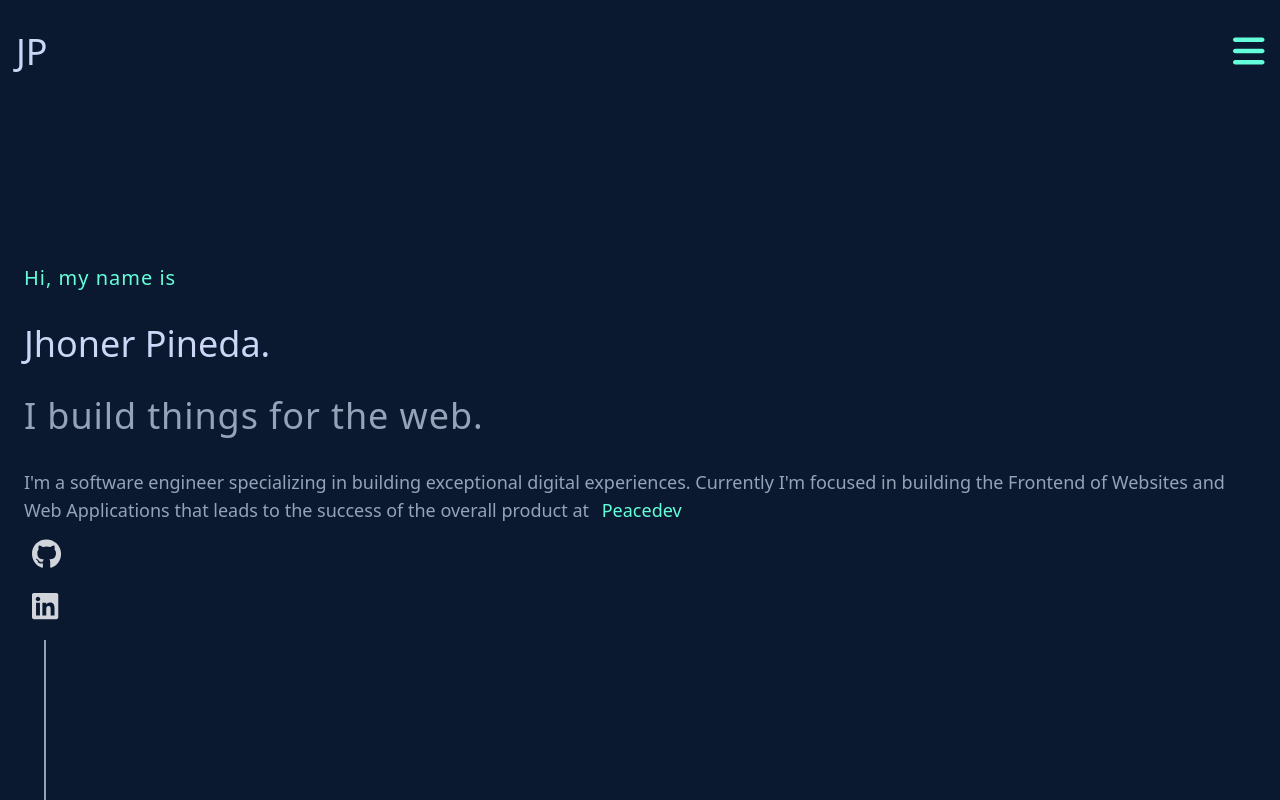
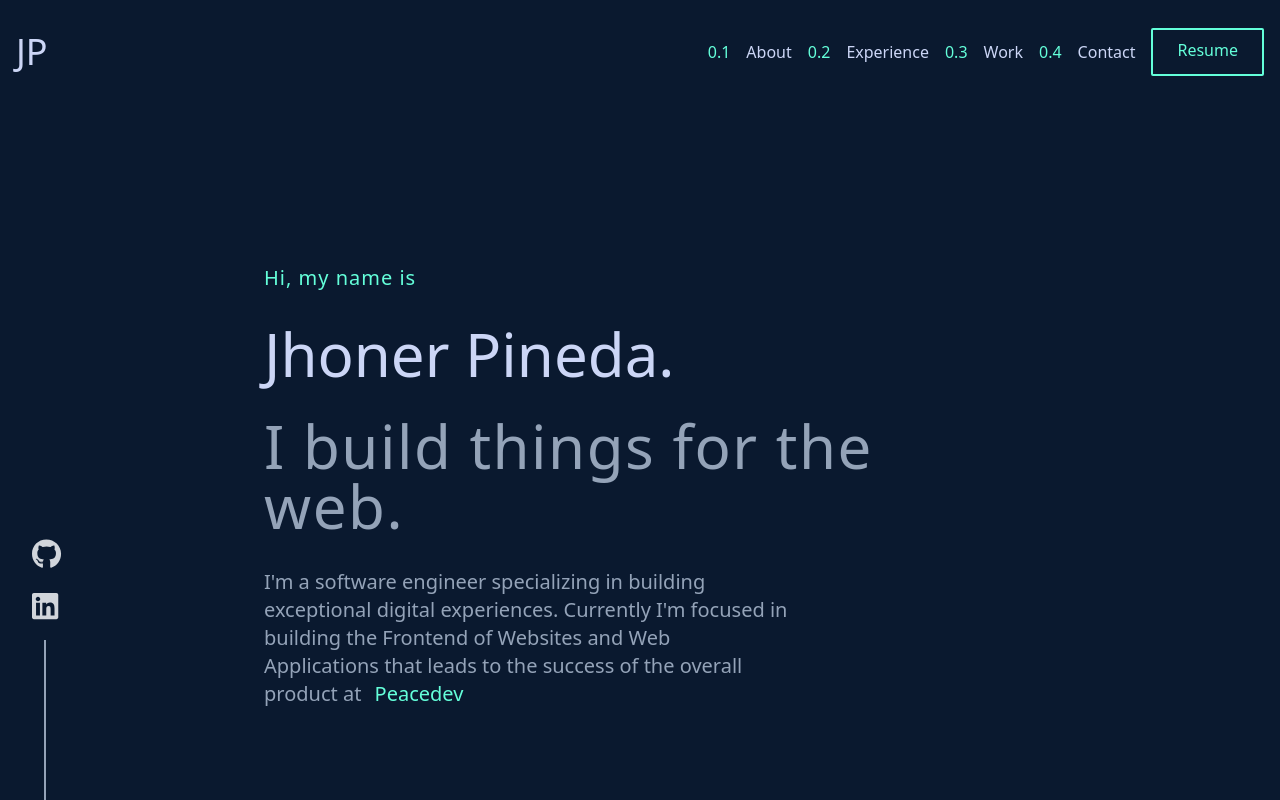
Before and after one commit to Zeroluffs/my-portafolio, a Next.js app: page / in a window 1280 px wide. Shown: the top 800 px of the page. Built offline with nearby package versions, Linux system fonts and the light colour scheme.

Commit message:
navbar responsive

```diff
--- a/components/NavigationBar.tsx
+++ b/components/NavigationBar.tsx
@@ -62,7 +62,7 @@ export function NavigationBar() {
         <div className="text-4xl text-lightState" id="Logo" ref={logoRef}>
           JP
         </div>
-        <ul className="flex-row justify-center hidden gap-4 desktop:flex ">
+        <ul className="flex-row justify-center hidden gap-4 laptop:flex ">
           {navigationRoutes.map((singleRoute) => {
             return (
               <NavigationLinks
@@ -83,7 +83,7 @@ export function NavigationBar() {
             Resume
           </a>
         </ul>
-        <button className="desktop:hidden" onClick={() => setIsOpen(!isOpen)}>
+        <button className="laptop:hidden" onClick={() => setIsOpen(!isOpen)}>
           <FontAwesomeIcon
             onClick={() => setIsOpen(!isOpen)}
             className="text-4xl text-leaf"
--- a/components/home/Home.tsx
+++ b/components/home/Home.tsx
@@ -26,7 +26,7 @@ export function HomePage() {
   return (
     <section id="Home" className="h-[80vh] ">
       <div
-        className="flex flex-col desktop:w-[800px] mx-auto mt-48 invisible px-[24px]"
+        className="flex flex-col  tablet:w-[800px] mx-auto mt-48 invisible px-[24px]"
         ref={page}
       >
         <p
@@ -35,17 +35,17 @@ export function HomePage() {
         >
           Hi, my name is
         </p>
-        <p className="mb-8 font-sans text-4xl desktop:text-6xl text-lightState" ref={name}>
+        <p className="mb-8 font-sans text-4xl laptop:text-6xl text-lightState" ref={name}>
           {" "}
           Jhoner Pineda.
         </p>
         <p
-          className="mb-8 font-sans text-4xl tracking-wide desktop:text-6xl text-slate-400"
+          className="mb-8 font-sans text-4xl tracking-wide laptop:text-6xl text-slate-400"
           ref={title}
         >
           I build things for the web.
         </p>
-        <p className="font-sans text-lg desktop:text-xl text-slate-400 desktop:w-[524px]" ref={info}>
+        <p className="font-sans text-lg laptop:text-xl text-slate-400 laptop:w-[524px]" ref={info}>
           I&apos;m a software engineer specializing in building exceptional
           digital experiences. Currently I&apos;m focused in building the
           Frontend of Websites and Web Applications that leads to the success of
--- a/tailwind.config.js
+++ b/tailwind.config.js
@@ -18,7 +18,7 @@ module.exports = {
 
 
       // 'lg': {'min': '1024px', 'max': '1279px'},
-      tablet: { min: "768px", max: "1023px" },
+      tablet: { min: "768px" },
 
       laptop: { min: "1025px" },
 
```
